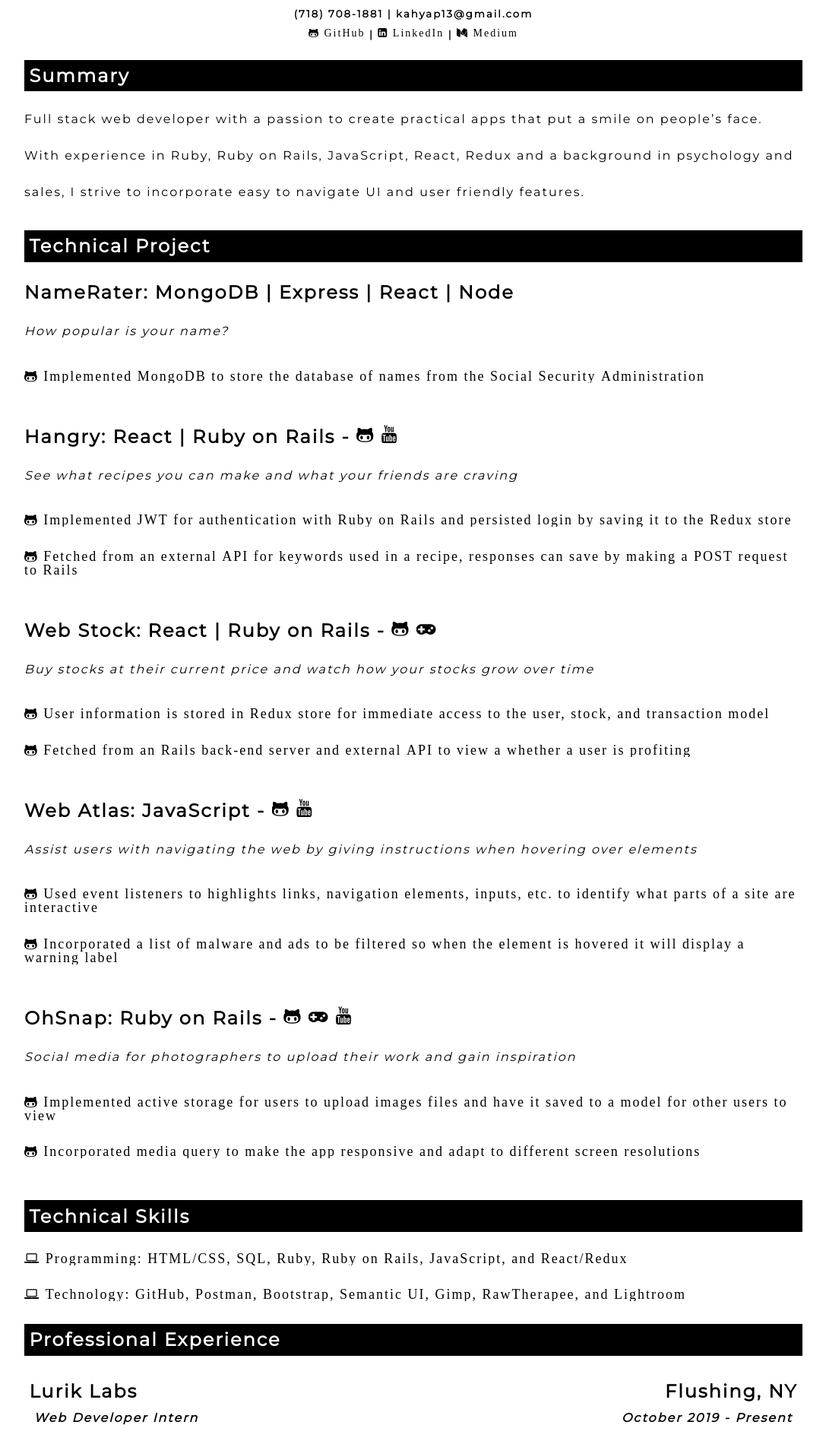
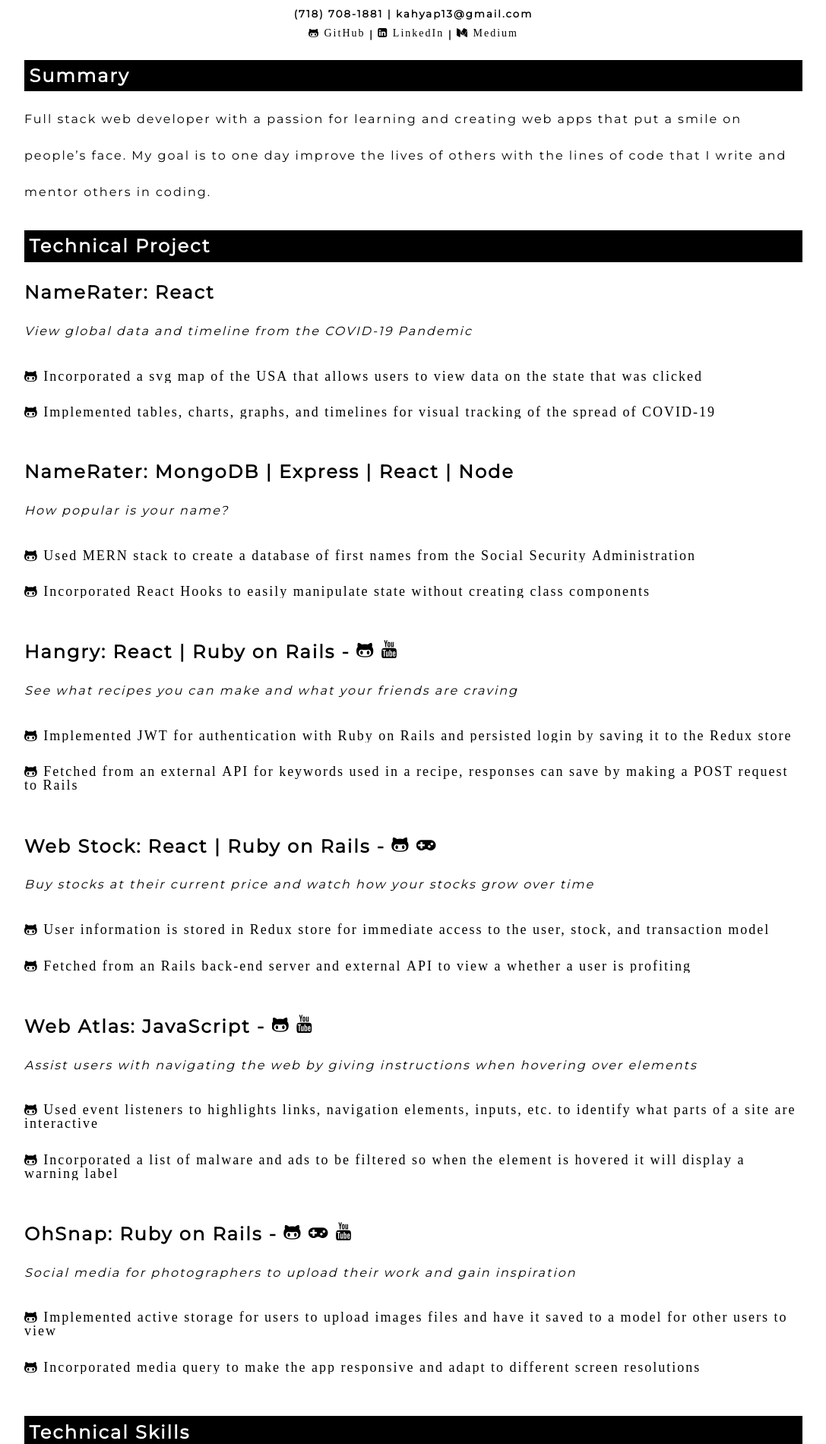
Before and after one commit to Kah919/Portfolio, a React (Create React App) app: page /resume in a window 1280 px wide. Shown: the part 160-2060 px from the top of the page at 76% size, without its empty margins (96-1183 px from the left). Built offline with nearby package versions, Linux system fonts and the light colour scheme.

Commit message:
update resume

```diff
--- a/src/App.js
+++ b/src/App.js
@@ -17,6 +17,7 @@ function App() {
             <Route path="/portfolio" render={() => <Portfolio />} />
             <Route path="/resume" render={() => <Resume />} />
             <Route path="/contact" render={() => <Contact />} />
+            <Route path="" render={() => <Home />} />
           </Switch>
       </Router >
     </div>
--- a/src/components/resume.js
+++ b/src/components/resume.js
@@ -1,8 +1,6 @@
 import React from 'react';
 
 const Resume = () => {
-
-
   return(
     <div className="resume__container">
       <h1 className="resume__name"> Kah Yap </h1>
@@ -11,17 +9,24 @@ const Resume = () => {
 
       <h2> Summary </h2>
       <p>
-        Full stack web developer with a passion to create practical apps that put a smile on people’s face.
-        With experience in Ruby, Ruby on Rails, JavaScript, React, Redux and a background in psychology and sales,
-        I strive to incorporate easy to navigate UI and user friendly features.
+        Full stack web developer with a passion for learning and creating web apps that put a smile on people’s face.
+        My goal is to one day improve the lives of others with the lines of code that I write and mentor others in coding.
       </p>
 
       <h2> Technical Project </h2>
 
       <div className="project__container">
+        <h3> NameRater: React </h3>
+        <p className="project__caption"> View global data and timeline from the COVID-19 Pandemic </p>
+        <i className="fa fa-github-alt"> Incorporated a svg map of the USA that allows users to view data on the state that was clicked </i>
+        <i className="fa fa-github-alt"> Implemented tables, charts, graphs, and timelines for visual tracking of the spread of COVID-19 </i>
+      </div>
+
+      <div className="project__container">
         <h3> NameRater: MongoDB | Express | React | Node </h3>
         <p className="project__caption"> How popular is your name? </p>
-        <i className="fa fa-github-alt"> Implemented MongoDB to store the database of names from the Social Security Administration </i>
+        <i className="fa fa-github-alt"> Used MERN stack to create a database of first names from the Social Security Administration </i>
+        <i className="fa fa-github-alt"> Incorporated React Hooks to easily manipulate state without creating class components </i>
       </div>
 
       <div className="project__container">
@@ -53,8 +58,9 @@ const Resume = () => {
       </div>
 
       <h2> Technical Skills </h2>
-      <i className="fa fa-laptop"> Programming: HTML/CSS, SQL, Ruby, Ruby on Rails, JavaScript, and React/Redux </i>
-      <i className="fa fa-laptop"> Technology: GitHub, Postman, Bootstrap, Semantic UI, Gimp, RawTherapee, and Lightroom </i>
+      <i className="fa fa-laptop"> Programming: HTML/CSS, JavaScript, React/Redux, Node, Express, Ruby, Ruby on Rails </i>
+      <i className="fa fa-laptop"> Technology: GitHub, Git, Postman, MongoDB, Mongoose, Bootstrap, Semantic UI, Jira, Heroku, Jest, Gimp,
+      RawTherapee, Lightroom </i>
 
       <h2> Professional Experience </h2>
 
@@ -66,10 +72,10 @@ const Resume = () => {
 
         <div className="work__container">
           <h4> Web Developer Intern </h4>
-          <h4 className="hide"> October 2019 - Present </h4>
+          <h4 className="hide"> October 2019 - February 2020 </h4>
         </div>
 
-        <i className="fa fa-github-alt"> Design and develop user-friendly website by creating multiple components within React </i>
+        <i className="fa fa-github-alt"> Create functional React components of Figma files from the graphic designs team </i>
         <i className="fa fa-github-alt"> Improve SEO and user accessibility with the use of Meta Tags and mobile responsiveness </i>
       </div>
 
```
